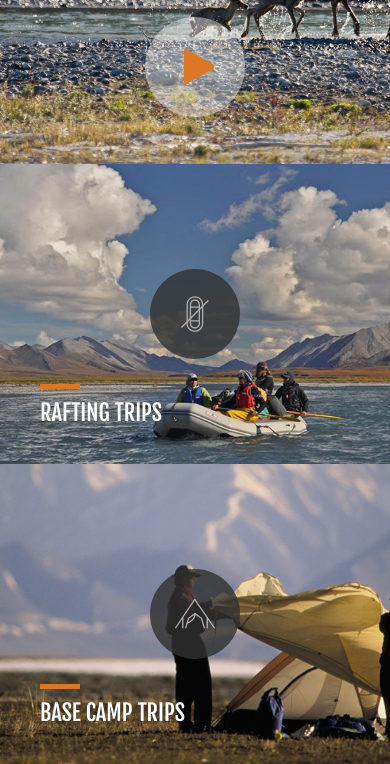
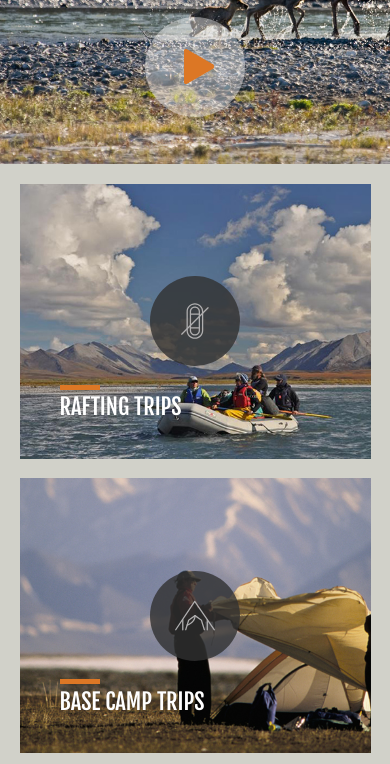
Before and after one commit to ericanafziger/arctic-wild, a plain HTML site: page index.html in a window 390 px wide. Shown: the part 336-1100 px from the top of the page. Drawn offline with Linux system fonts and the light colour scheme.

Commit message:
add small break media queries to gallery section

```diff
--- a/scss/base/_mixins.scss
+++ b/scss/base/_mixins.scss
@@ -13,8 +13,9 @@
         width: #{nth($class, 4)};
       }
       @media screen and #{$sm-break} {
-        width: 100%;
-        height: 300px;
+        width: 90%;
+        margin: 2.5% auto;
+        height: 275px;
       }
     }
   }
--- a/scss/base/_variables.scss
+++ b/scss/base/_variables.scss
@@ -4,7 +4,7 @@ $white: #FFFFFF;
 $button-bg: rgba(255, 255, 255, 0.4);
 $sub-nav-line: #CDD0D1;
 $sub-nav-bg: #404040;
-$gallery-gb: #D1D1C9;
+$gallery-bg: #D1D1C9;
 
 
 //====================Media Queries===================//
--- a/scss/layout/_gallery.scss
+++ b/scss/layout/_gallery.scss
@@ -2,6 +2,9 @@
 .gallery {
   display: flex;
   flex-wrap: wrap;
+  @media screen and #{$sm-break} {
+    background: $gallery-bg;
+  }
   h4 {
     align-self: flex-end;
   }
@@ -43,3 +46,9 @@
 
 //=====================Begining of Rafting section===================//
 @include gallery (rafting home-raft 50% 100%, basecamp home-basecamp 25% 50%, backpacking home-backpacking 25% 50%, canoe home-canoe 25% 50%, photography home-photo 25% 50%, custom home-custom 50% 100%);
+
+.rafting {
+  @media screen and #{$sm-break} {
+    margin-top: 5%;
+  }
+}
```
Also changed, not shown: css/applications.css, 1 other file.
